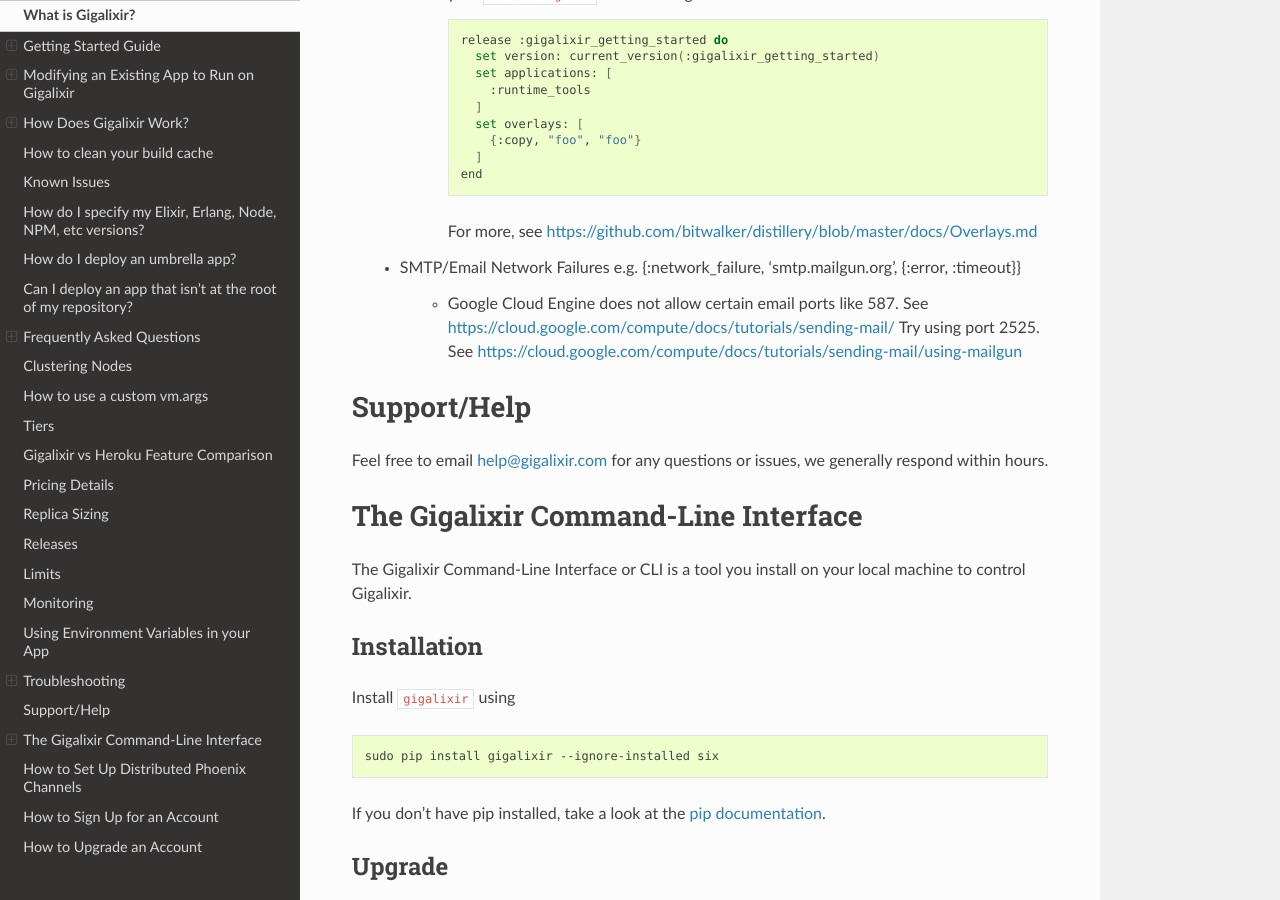
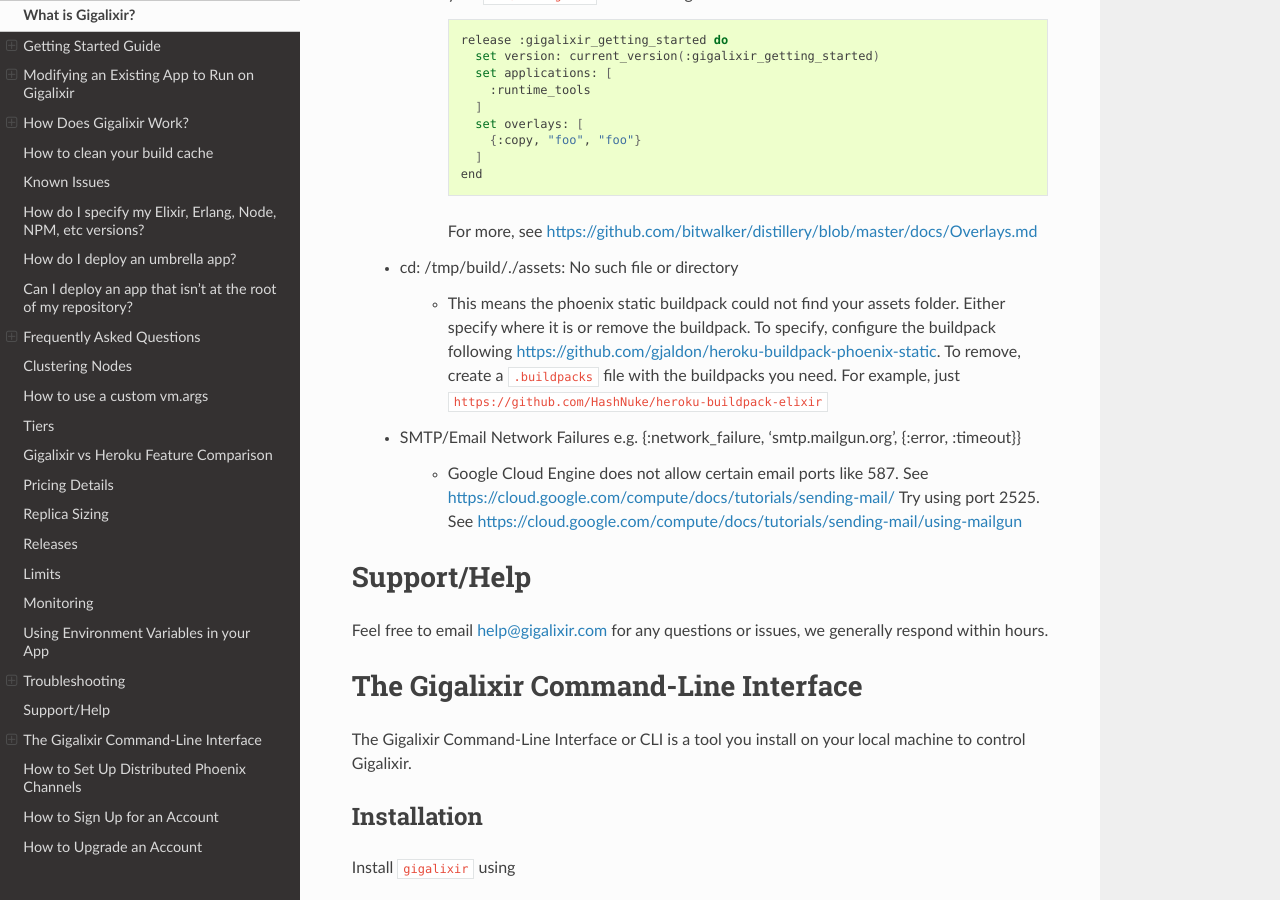
Before and after one commit to gigalixir/gigalixir-cli, a Sphinx documentation site: the page built from docs/source/main.rst, in a window 1280 px wide and 900 px high, scrolled down 24815 px. Built offline with Sphinx 7.4.7 and the Read the Docs theme 2.0.0, drawn with Linux system fonts in a browser that asks for light colours.

Commit message:
assets not found?.

```diff
--- a/docs/source/main.rst
+++ b/docs/source/main.rst
@@ -960,6 +960,10 @@ Common Errors
 
           For more, see https://github.com/bitwalker/distillery/blob/master/docs/Overlays.md
 
+    - cd: /tmp/build/./assets: No such file or directory
+
+        - This means the phoenix static buildpack could not find your assets folder. Either specify where it is or remove the buildpack. To specify, configure the buildpack following https://github.com/gjaldon/heroku-buildpack-phoenix-static. To remove, create a :bash:`.buildpacks` file with the buildpacks you need. For example, just :bash:`https://github.com/HashNuke/heroku-buildpack-elixir`
+
     - SMTP/Email Network Failures e.g. {:network_failure, 'smtp.mailgun.org', {:error, :timeout}}
 
         - Google Cloud Engine does not allow certain email ports like 587. See https://cloud.google.com/compute/docs/tutorials/sending-mail/
```
